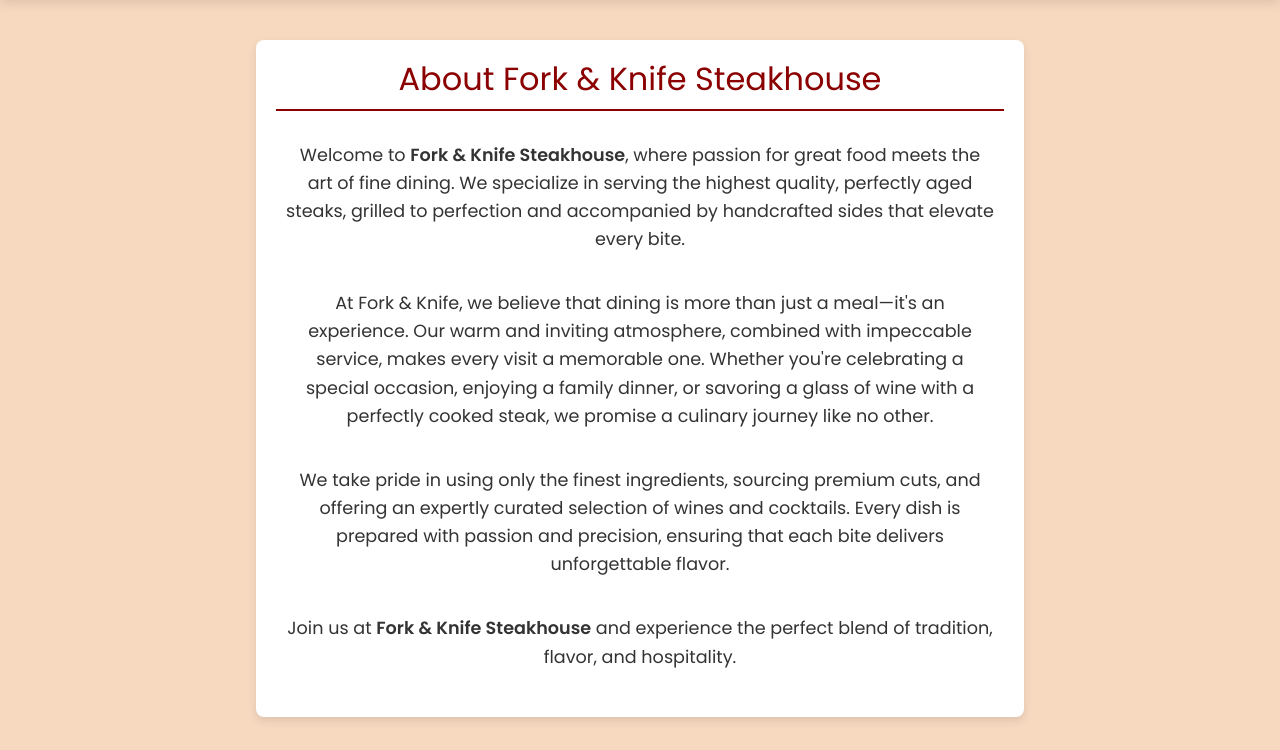
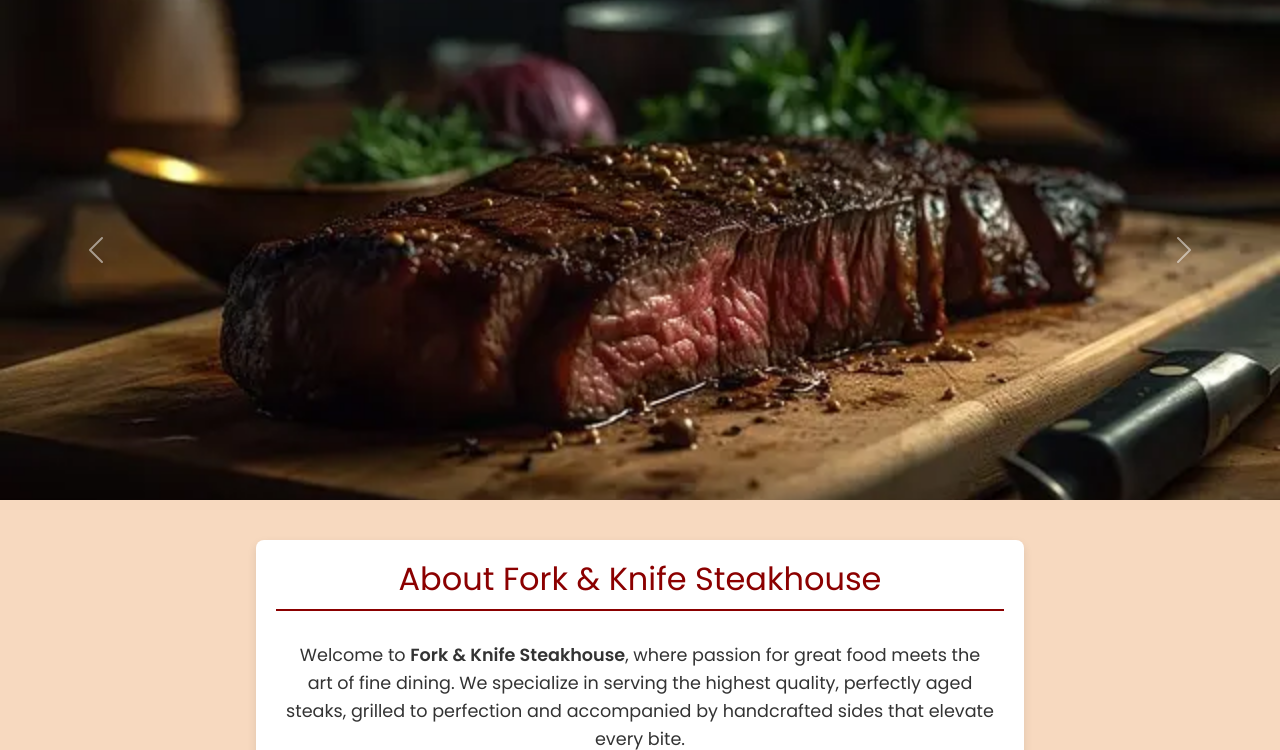
Before and after one commit to MiaTothova/PP4, a Django app: page / in a window 1280 px wide. Shown: the part 116-866 px from the top of the page. Run offline with Django 4.2, Linux system fonts and the light colour scheme; some libraries are stand-ins or nearby versions.

Commit message:
Add images to static file, add image carousel to index page.

```diff
--- a/booking/templates/booking/index.html
+++ b/booking/templates/booking/index.html
@@ -2,6 +2,33 @@
 
 
 {% block content %}
+<!-- Carousel -->
+<div id="carouselExampleControls" class="carousel slide" data-bs-ride="carousel">
+    <div class="carousel-inner">
+      <div class="carousel-item active">
+        <img src="static\images\beef1.webp" class="d-block w-100" alt="...">
+      </div>
+      <div class="carousel-item">
+        <img src="static\images\beef2.webp" class="d-block w-100" alt="...">
+      </div>
+      <div class="carousel-item">
+        <img src="static\images\beef3.webp" class="d-block w-100" alt="...">
+      </div>
+    </div>
+    <button class="carousel-control-prev" type="button" data-bs-target="#carouselExampleControls" data-bs-slide="prev">
+      <span class="carousel-control-prev-icon" aria-hidden="true"></span>
+      <span class="visually-hidden">Previous</span>
+    </button>
+    <button class="carousel-control-next" type="button" data-bs-target="#carouselExampleControls" data-bs-slide="next">
+      <span class="carousel-control-next-icon" aria-hidden="true"></span>
+      <span class="visually-hidden">Next</span>
+    </button>
+  </div>
+
+
+
+
+<!-- About Section -->
 <section class="about-us">
     <h2>About Fork & Knife Steakhouse</h2>
     <p>
--- a/static/css/base.css
+++ b/static/css/base.css
@@ -32,6 +32,19 @@ body, html {
     font-weight: bold;
     border-bottom: 2px solid #8b0000; /* Underline effect */
 }
+
+/* Carousel */
+.carousel {
+    max-height: 500px;
+    overflow: hidden;
+  }
+
+  .carousel-item img {
+    width: 100%;
+    height: 500px;
+    object-fit: cover;
+  }
+
 
 
 /* About Us Section */
```
Also changed, not shown: static/images/beef1.webp (added), static/images/beef2.webp (added), static/images/beef3.webp (added).
